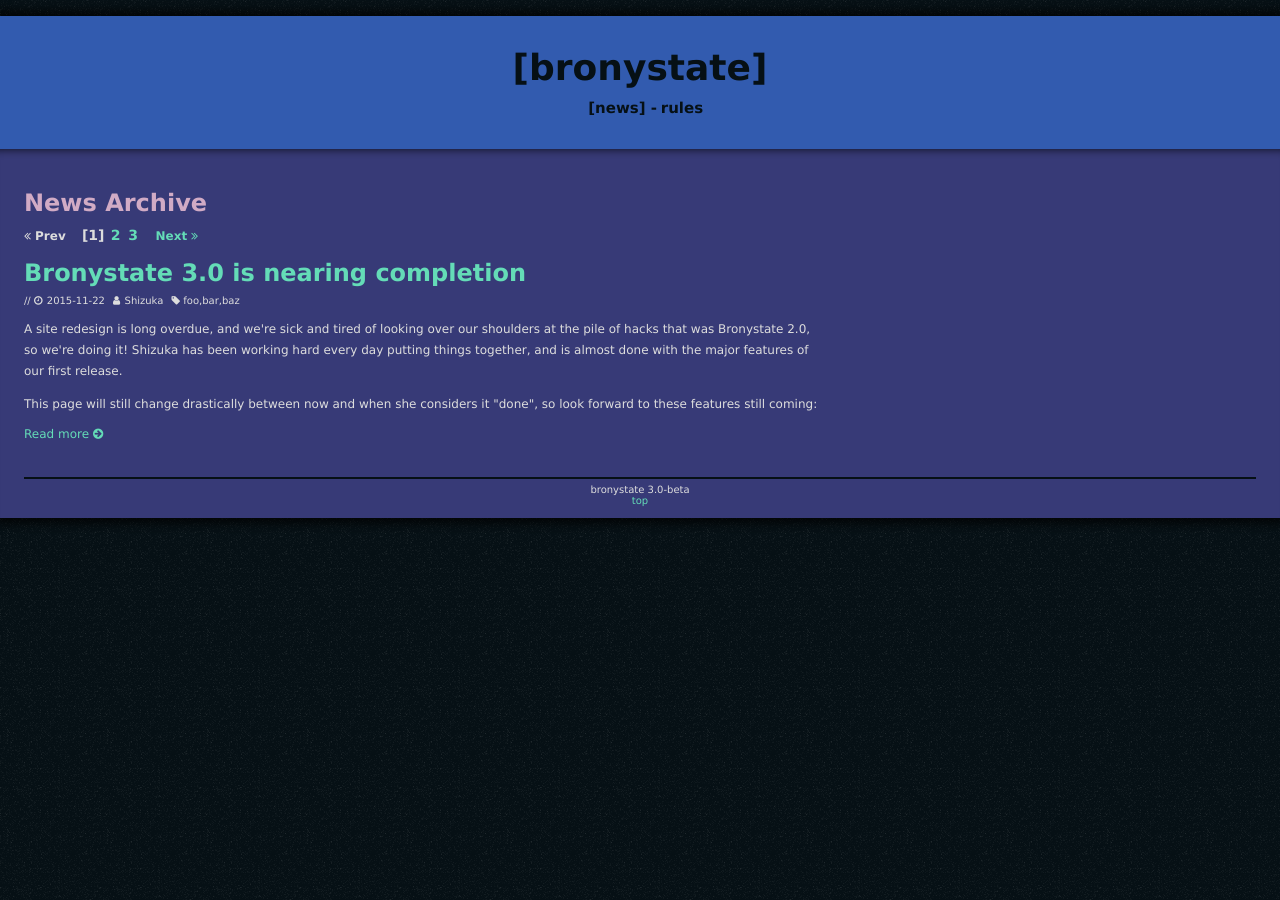
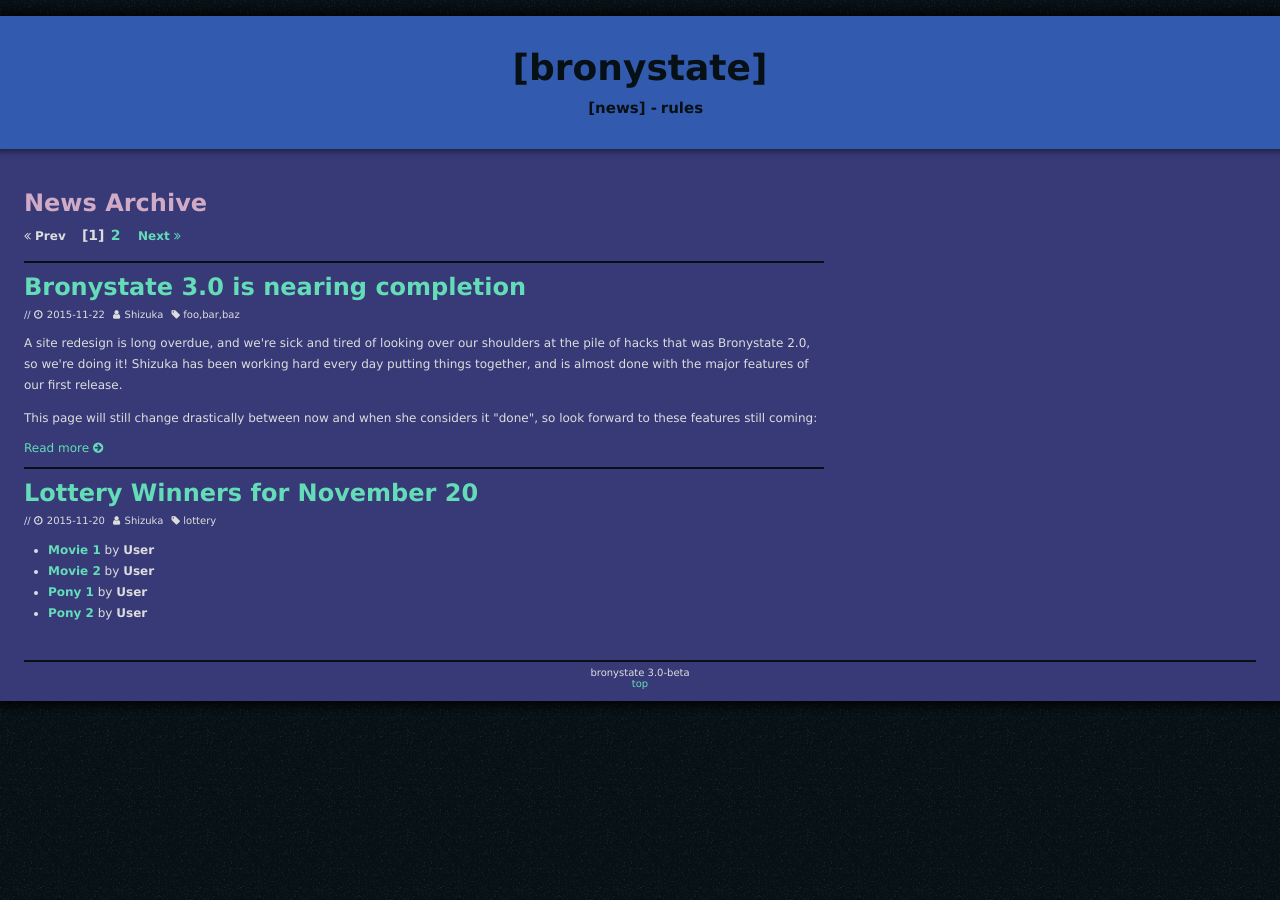
Before and after one commit to Bronystate/brstv3, a Jekyll site: the page built from news/index.html, in a window 1280 px wide. Built offline with Jekyll 4.4.1, drawn with Linux system fonts in a browser that asks for light colours; nearby versions of some CDN libraries; the list of posts is cut into pages by our own code.

Commit message:
added post list styling

```diff
--- a/_config.yml
+++ b/_config.yml
@@ -19,7 +19,7 @@ sass:
   sass_dir: _sass
 
 permalink: /news/:year-:month-:day-:title.html
-paginate: 1
+paginate: 2
 paginate_path: /news/page:num
 excerpt_separator: "<!-- more -->"
 
--- a/_sass/_zone_news.scss
+++ b/_sass/_zone_news.scss
@@ -104,3 +104,14 @@ $boxcolor: royalblue;
     }
   }
 }
+
+.postlist {
+  margin-bottom: 0;
+  .post {
+    border-top: $border;
+    margin-bottom: 1em;
+    &:last-of-type {
+      margin-bottom: 0;
+    }
+  }
+}
```
